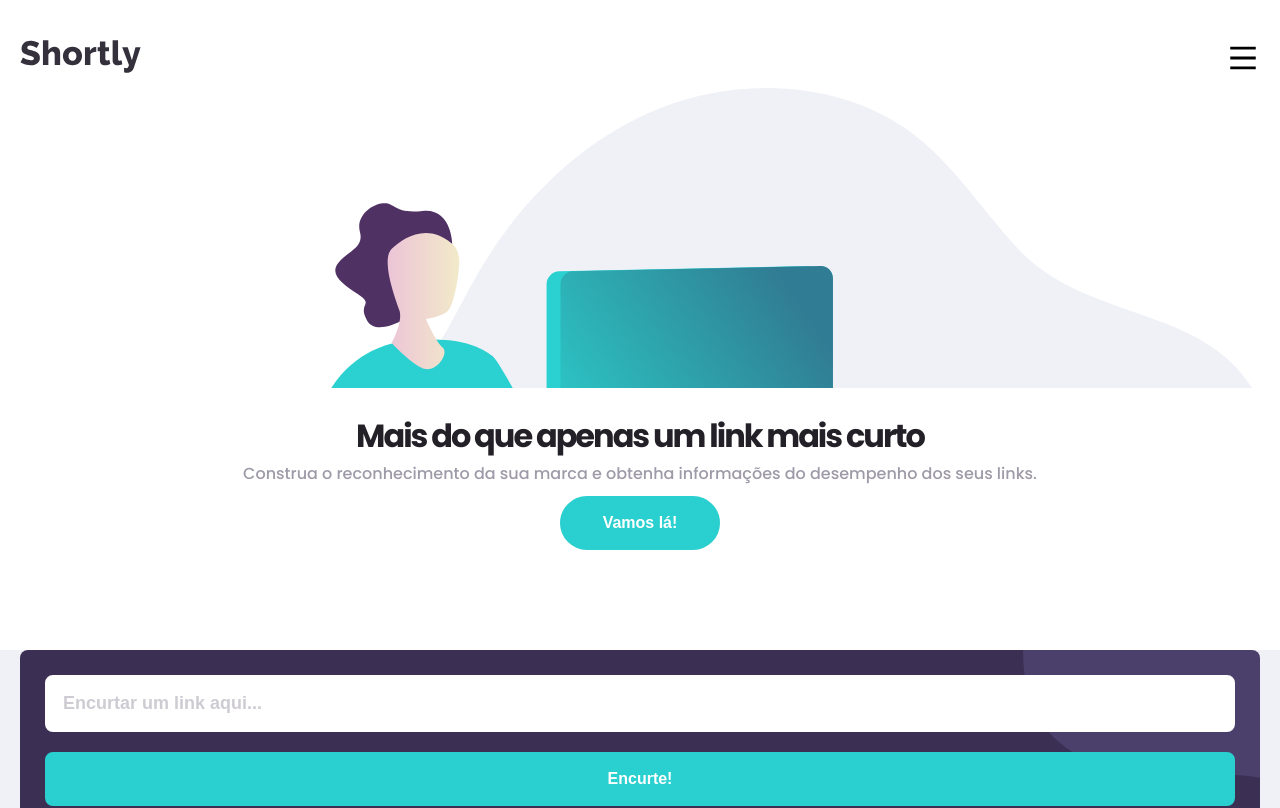
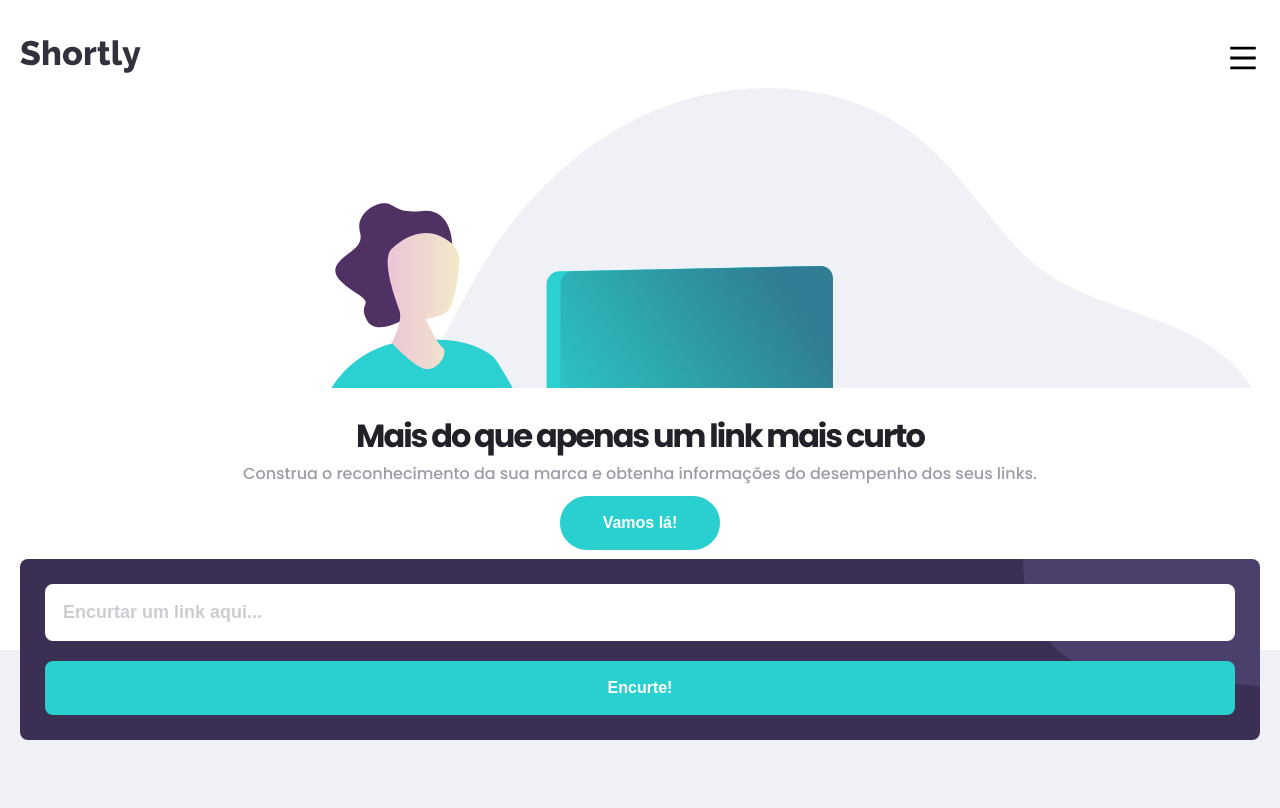
Before and after one commit to Salv-Dev/shortly, a React (Create React App) app: page / in a window 1280 px wide. Shown: the top 808 px of the page. Built offline with nearby package versions, Linux system fonts and the light colour scheme.

Commit message:
adiciona a prop style ao UrlShortenerInput

```diff
--- a/src/components/molecules/AdvancedStatistics/index.tsx
+++ b/src/components/molecules/AdvancedStatistics/index.tsx
@@ -5,7 +5,7 @@ import { Container, WrapperTitle, Title, Desc } from './styles';
 const AdvancedStatistics: React.FC = () => {
   return (
       <Container>
-          <UrlShortenerInput />
+          <UrlShortenerInput style={{ position: 'relative', top: 'calc(-181px / 2)'}} />
           <WrapperTitle>
             <Title>Estatísticas avançadas</Title>
             <Desc>Acompanhe o desempenho de seus links na web com nosso painel de estatísticas avançadas.</Desc>
--- a/src/components/molecules/UrlShortenerInput/index.tsx
+++ b/src/components/molecules/UrlShortenerInput/index.tsx
@@ -2,10 +2,15 @@ import Input from '../../atoms/Input';
 import Button from '../../atoms/Button';
 
 import { Container } from './styles';
+import React from 'react';
 
-const UrlShortenerInput: React.FC = () => {
+interface Props {
+  style?: React.CSSProperties
+}
+
+const UrlShortenerInput = ({ style }: Props) => {
   return (
-      <Container>
+      <Container style={style}>
         <Input placeholder="Encurtar um link aqui..." />
         <Button>Encurte!</Button>
       </Container>
```
